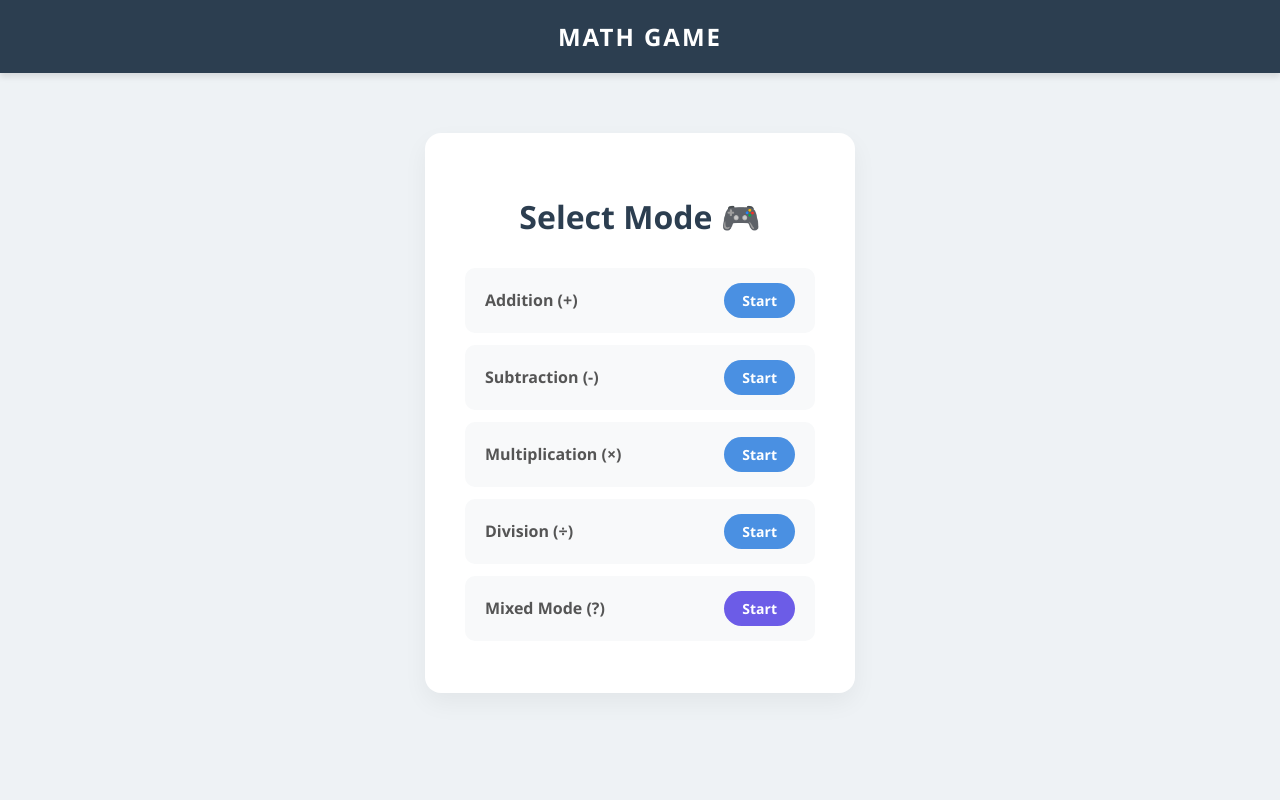
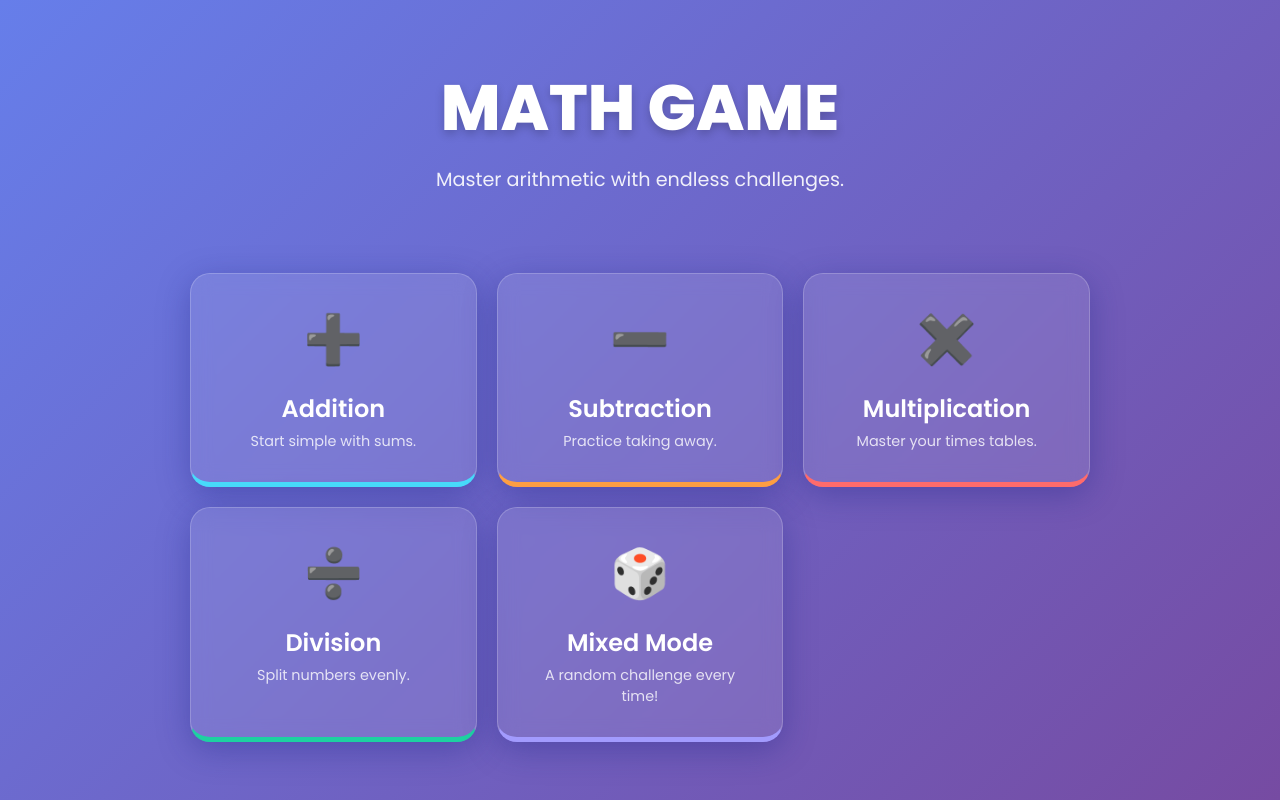
Before and after one commit to P01Sensai/diceroll, a Flask app: page / in a window 1280 px wide. Run offline with Flask 3, Linux system fonts and the light colour scheme.

Commit message:
Refactor game and result templates for improved styling, enhance menu layout, and update game logic for better user experience

```diff
--- a/app.py
+++ b/app.py
@@ -9,16 +9,14 @@ def menu():
 
 @app.route('/play/<mode>')
 def start_game(mode):
-    # GET THE SCORE: If no score is in the link (like starting fresh), default to 0
+
     current_score = request.args.get('score', 0, type=int)
 
-    # 1. Determine Operation
     if mode == 'mix':
         current_op = random.choice(['add', 'sub', 'mul', 'div'])
     else:
         current_op = mode
 
-    # 2. Generate Numbers
     if current_op == 'add':
         n1 = random.randint(1, 30)
         n2 = random.randint(1, 20)
@@ -48,21 +46,20 @@ def start_game(mode):
 
 @app.route('/check', methods=['POST'])
 def check_answer():
-    # Get data from the form
+
     user_guess = int(request.form['guess'])
     real_answer = int(request.form['real_ans'])
     mode = request.form['mode']
     current_score = int(request.form['current_score']) # Read the hidden score
 
     if user_guess == real_answer:
-        # CORRECT: Increase score and keep playing
         new_score = current_score + 1
         msg = "Correct! 🌟"
         color = "green"
         game_over = False
     else:
-        # WRONG: Game Over!
-        new_score = current_score # Final score to display
+
+        new_score = current_score
         msg = f"Wrong! The answer was {real_answer}. 😅"
         color = "red"
         game_over = True
--- a/templates/menu.html
+++ b/templates/menu.html
@@ -1,41 +1,119 @@
 <!DOCTYPE html>
-<html>
+<html lang="en">
 <head>
-    <title>Math Master</title>
+    <meta charset="UTF-8">
+    <meta name="viewport" content="width=device-width, initial-scale=1.0">
+    <title>Math Game</title>
+    <link href="https://fonts.googleapis.com/css2?family=Poppins:wght@400;600;800&display=swap" rel="stylesheet">
     <style>
-        body { font-family: 'Segoe UI', sans-serif; background-color: #eef2f5; margin: 0; }
+        body {
+            margin: 0;
+            font-family: 'Poppins', sans-serif;
+            background: linear-gradient(135deg, #667eea 0%, #764ba2 100%);
+            min-height: 100vh;
+            display: flex;
+            flex-direction: column;
+            align-items: center;
+            color: white;
+        }
 
-        /* HEADER STYLE - Centered & Simple */
-        header { background-color: #2c3e50; color: white; padding: 20px; text-align: center; box-shadow: 0 4px 6px rgba(0,0,0,0.1); }
-        .header-title { font-size: 24px; font-weight: bold; letter-spacing: 2px; }
 
-        .center-box { display: flex; justify-content: center; align-items: center; height: 85vh; }
-        .card { background: white; width: 350px; padding: 40px; border-radius: 16px; box-shadow: 0 10px 25px rgba(0,0,0,0.05); text-align: center; }
-        h1 { color: #2c3e50; margin-bottom: 30px; }
+        .hero {
+            text-align: center;
+            padding: 60px 20px 20px;
+            animation: fadeIn 1s ease-in;
+        }
+        .hero h1 {
+            font-size: 4rem;
+            margin: 0;
+            text-shadow: 0 4px 10px rgba(0,0,0,0.2);
+        }
+        .hero p {
+            font-size: 1.2rem;
+            opacity: 0.9;
+            margin-top: 10px;
+        }
 
-        .option { background: #f8f9fa; margin-bottom: 12px; padding: 15px 20px; border-radius: 10px; display: flex; justify-content: space-between; align-items: center; transition: transform 0.2s; }
-        .option:hover { transform: scale(1.02); background: #fff; box-shadow: 0 4px 10px rgba(0,0,0,0.05); }
-        .label { font-weight: 600; color: #555; }
-        .btn { text-decoration: none; background-color: #4a90e2; color: white; padding: 8px 18px; border-radius: 20px; font-size: 14px; font-weight: bold; }
-        .btn:hover { background-color: #357abd; }
-        .mix-mode .btn { background-color: #6c5ce7; }
+        .grid-container {
+            display: grid;
+            grid-template-columns: repeat(auto-fit, minmax(250px, 1fr));
+            gap: 20px;
+            max-width: 900px;
+            width: 90%;
+            margin: 40px 0;
+        }
+
+        .card {
+            background: rgba(255, 255, 255, 0.1);
+            backdrop-filter: blur(10px);
+            border: 1px solid rgba(255, 255, 255, 0.2);
+            border-radius: 20px;
+            padding: 30px;
+            text-align: center;
+            transition: transform 0.3s, background 0.3s;
+            cursor: pointer;
+            text-decoration: none;
+            color: white;
+            box-shadow: 0 8px 32px 0 rgba(31, 38, 135, 0.37);
+        }
+
+        .card:hover {
+            transform: translateY(-10px);
+            background: rgba(255, 255, 255, 0.2);
+        }
+
+        .icon { font-size: 3rem; margin-bottom: 15px; display: block; }
+        .card-title { font-size: 1.5rem; font-weight: 600; display: block; }
+        .card-desc { font-size: 0.9rem; opacity: 0.8; margin-top: 5px; display: block; }
+
+
+        .add { border-bottom: 5px solid #48dbfb; }
+        .sub { border-bottom: 5px solid #ff9f43; }
+        .mul { border-bottom: 5px solid #ff6b6b; }
+        .div { border-bottom: 5px solid #1dd1a1; }
+        .mix { border-bottom: 5px solid #a29bfe; }
+
+        @keyframes fadeIn { from { opacity: 0; transform: translateY(-20px); } to { opacity: 1; transform: translateY(0); } }
     </style>
 </head>
 <body>
-    <header>
-        <div class="header-title">MATH GAME</div>
-    </header>
 
-    <div class="center-box">
-        <div class="card">
-            <h1>Select Mode 🎮</h1>
+    <div class="hero">
+        <h1>MATH GAME</h1>
+        <p>Master arithmetic with endless challenges.</p>
+    </div>
 
-            <div class="option"><span class="label">Addition (+)</span><a href="/play/add" class="btn">Start</a></div>
-            <div class="option"><span class="label">Subtraction (-)</span><a href="/play/sub" class="btn">Start</a></div>
-            <div class="option"><span class="label">Multiplication (×)</span><a href="/play/mul" class="btn">Start</a></div>
-            <div class="option"><span class="label">Division (÷)</span><a href="/play/div" class="btn">Start</a></div>
-            <div class="option mix-mode"><span class="label">Mixed Mode (?)</span><a href="/play/mix" class="btn">Start</a></div>
-        </div>
+    <div class="grid-container">
+        <a href="/play/add" class="card add">
+            <span class="icon">➕</span>
+            <span class="card-title">Addition</span>
+            <span class="card-desc">Start simple with sums.</span>
+        </a>
+
+        <a href="/play/sub" class="card sub">
+            <span class="icon">➖</span>
+            <span class="card-title">Subtraction</span>
+            <span class="card-desc">Practice taking away.</span>
+        </a>
+
+        <a href="/play/mul" class="card mul">
+            <span class="icon">✖️</span>
+            <span class="card-title">Multiplication</span>
+            <span class="card-desc">Master your times tables.</span>
+        </a>
+
+        <a href="/play/div" class="card div">
+            <span class="icon">➗</span>
+            <span class="card-title">Division</span>
+            <span class="card-desc">Split numbers evenly.</span>
+        </a>
+
+        <a href="/play/mix" class="card mix">
+            <span class="icon">🎲</span>
+            <span class="card-title">Mixed Mode</span>
+            <span class="card-desc">A random challenge every time!</span>
+        </a>
     </div>
+
 </body>
 </html>
```
Also changed, not shown: templates/game.html (+71 -20 lines), templates/result.html (+47 -25 lines).
